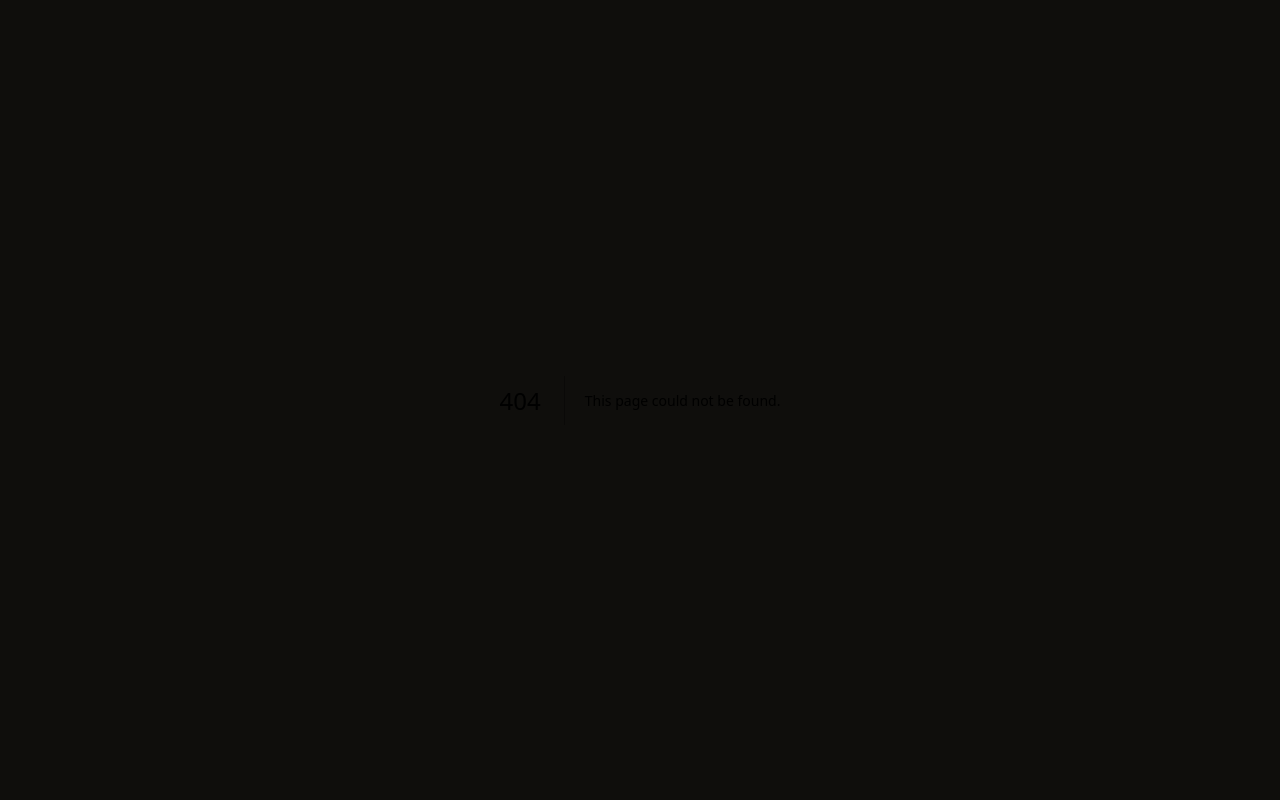
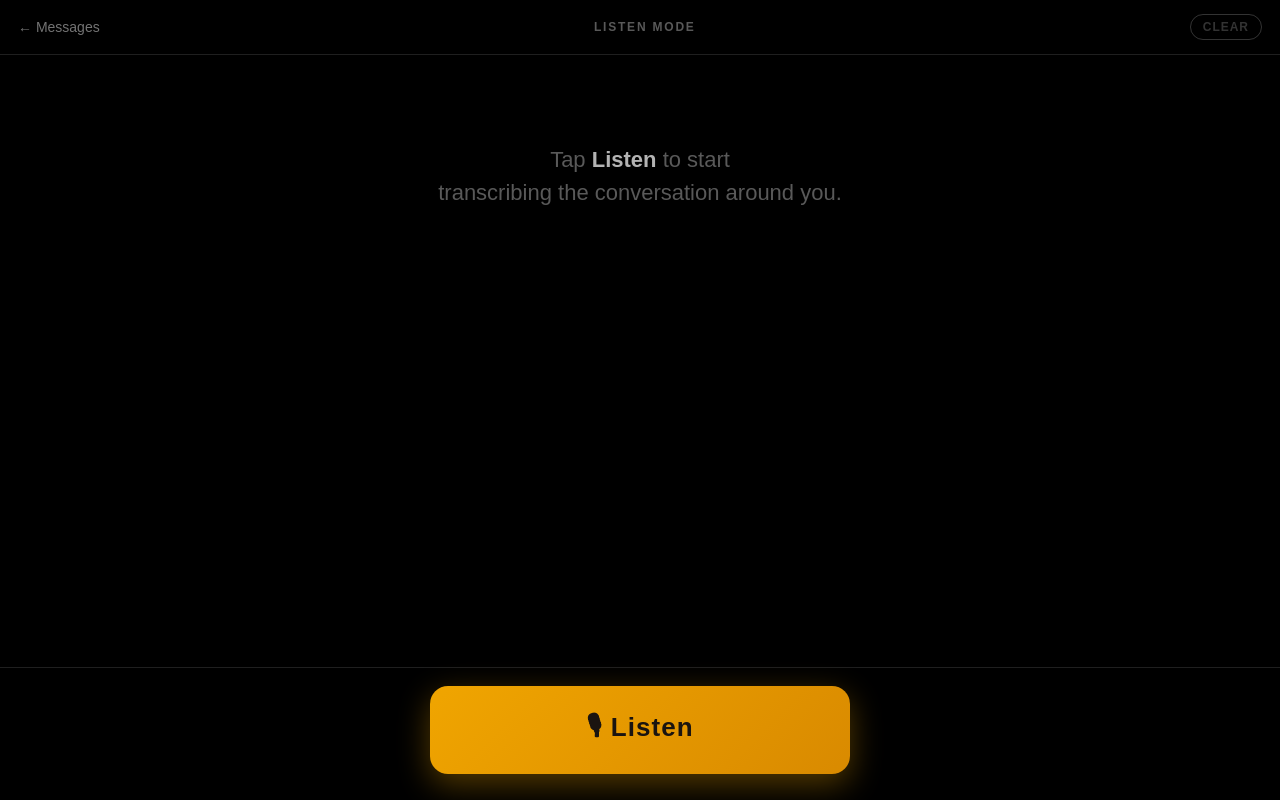
Before and after one commit to Soonermac24/grandpa-app, a Next.js app: page /listen in a window 1280 px wide. Before the commit this address had no page. Built offline with nearby package versions, Linux system fonts and the light colour scheme.

Commit message:
add /listen live transcription page, fix auto-scroll, expand QR sheet

```diff
--- /dev/null
+++ b/app/listen/page.jsx
@@ -0,0 +1,248 @@
+'use client'
+import { useEffect, useRef, useState } from 'react'
+import Link from 'next/link'
+
+const CHUNK_MS = 3500
+
+export default function ListenPage() {
+  const [listening, setListening] = useState(false)
+  const [transcripts, setTranscripts] = useState([])
+  const [error, setError] = useState('')
+
+  const streamRef = useRef(null)
+  const recorderRef = useRef(null)
+  const timerRef = useRef(null)
+  const listeningRef = useRef(false)
+
+  const transcribeChunk = async (blob) => {
+    try {
+      const fd = new FormData()
+      fd.append('audio', blob, 'chunk.webm')
+      const res = await fetch('/api/transcribe', { method: 'POST', body: fd })
+      const { text, error: apiError } = await res.json()
+      if (!apiError && text && text.trim()) {
+        setTranscripts(prev => [
+          { id: `${Date.now()}-${Math.random()}`, text: text.trim() },
+          ...prev,
+        ].slice(0, 60))
+      }
+    } catch {
+      // keep the loop going on single-chunk failures
+    }
+  }
+
+  const recordChunk = () => {
+    const stream = streamRef.current
+    if (!stream || !listeningRef.current) return
+
+    const chunks = []
+    const recorder = new MediaRecorder(stream, { mimeType: 'audio/webm' })
+    recorder.ondataavailable = e => { if (e.data.size > 0) chunks.push(e.data) }
+    recorder.onstop = () => {
+      const blob = new Blob(chunks, { type: 'audio/webm' })
+      if (blob.size > 0 && listeningRef.current) transcribeChunk(blob)
+      if (listeningRef.current) recordChunk()
+    }
+    recorderRef.current = recorder
+    recorder.start()
+    timerRef.current = setTimeout(() => {
+      if (recorder.state === 'recording') recorder.stop()
+    }, CHUNK_MS)
+  }
+
+  const startListening = async () => {
+    setError('')
+    try {
+      streamRef.current = await navigator.mediaDevices.getUserMedia({ audio: true })
+      listeningRef.current = true
+      setListening(true)
+      recordChunk()
+    } catch {
+      setError('Microphone access denied. Check browser settings.')
+    }
+  }
+
+  const stopListening = () => {
+    listeningRef.current = false
+    setListening(false)
+    clearTimeout(timerRef.current)
+    timerRef.current = null
+    const rec = recorderRef.current
+    if (rec && rec.state !== 'inactive') {
+      try { rec.stop() } catch {}
+    }
+    streamRef.current?.getTracks().forEach(t => t.stop())
+    streamRef.current = null
+  }
+
+  const clear = () => setTranscripts([])
+
+  useEffect(() => {
+    return () => {
+      listeningRef.current = false
+      clearTimeout(timerRef.current)
+      streamRef.current?.getTracks().forEach(t => t.stop())
+    }
+  }, [])
+
+  return (
+    <div style={{
+      minHeight: '100vh',
+      background: '#000',
+      color: '#fff',
+      display: 'flex',
+      flexDirection: 'column',
+      fontFamily: 'sans-serif',
+      userSelect: 'none',
+      WebkitUserSelect: 'none',
+    }}>
+      <div style={{
+        padding: '14px 18px',
+        display: 'flex', alignItems: 'center', justifyContent: 'space-between',
+        borderBottom: '1px solid rgba(255,255,255,0.12)',
+      }}>
+        <Link href="/read" style={{
+          color: 'rgba(255,255,255,0.45)', fontSize: 14,
+          textDecoration: 'none', padding: '4px 0',
+        }}>
+          ← Messages
+        </Link>
+        <div style={{
+          display: 'flex', alignItems: 'center', gap: 8,
+          color: listening ? '#ef4444' : 'rgba(255,255,255,0.35)',
+          fontSize: 12, letterSpacing: '0.15em', textTransform: 'uppercase',
+          fontWeight: 700,
+        }}>
+          {listening && <span className="listen-dot" />}
+          {listening ? 'Listening' : 'Listen Mode'}
+        </div>
+        <button
+          onClick={clear}
+          disabled={transcripts.length === 0}
+          style={{
+            background: 'transparent',
+            border: '1px solid rgba(255,255,255,0.2)',
+            color: transcripts.length === 0 ? 'rgba(255,255,255,0.2)' : 'rgba(255,255,255,0.7)',
+            borderRadius: 14,
+            padding: '5px 12px',
+            fontSize: 12, fontWeight: 600,
+            letterSpacing: '0.08em', textTransform: 'uppercase',
+            cursor: transcripts.length === 0 ? 'not-allowed' : 'pointer',
+            fontFamily: 'sans-serif',
+          }}
+        >
+          Clear
+        </button>
+      </div>
+
+      <div style={{
+        flex: 1,
+        overflowY: 'auto',
+        padding: '28px 22px 40px',
+        display: 'flex',
+        flexDirection: 'column',
+      }}>
+        {transcripts.length === 0 && !listening && (
+          <div style={{
+            textAlign: 'center', marginTop: 60,
+            color: 'rgba(255,255,255,0.35)', fontSize: 22,
+            lineHeight: 1.5, padding: '0 20px',
+          }}>
+            Tap <strong style={{ color: 'rgba(255,255,255,0.7)' }}>Listen</strong> to start<br />
+            transcribing the conversation around you.
+          </div>
+        )}
+        {transcripts.length === 0 && listening && (
+          <div style={{
+            textAlign: 'center', marginTop: 60,
+            color: 'rgba(255,255,255,0.45)', fontSize: 22, fontStyle: 'italic',
+          }}>
+            Listening…
+          </div>
+        )}
+        {transcripts.map((t, i) => (
+          <div
+            key={t.id}
+            style={{
+              fontSize: i === 0 ? 'clamp(48px, 8vw, 72px)' : 'clamp(30px, 5.5vw, 48px)',
+              fontWeight: i === 0 ? 500 : 300,
+              lineHeight: 1.3,
+              marginBottom: 28,
+              color: i === 0
+                ? '#ffffff'
+                : `rgba(255,255,255,${Math.max(0.25, 0.85 - i * 0.15)})`,
+              animation: i === 0 ? 'fadeIn 0.3s ease' : 'none',
+            }}
+          >
+            {t.text}
+          </div>
+        ))}
+      </div>
+
+      {error && (
+        <div style={{
+          padding: '12px 20px', background: 'rgba(239,68,68,0.12)',
+          color: '#fca5a5', fontSize: 15, textAlign: 'center',
+          borderTop: '1px solid rgba(239,68,68,0.3)',
+        }}>
+          {error}
+        </div>
+      )}
+
+      <div style={{
+        padding: '18px 20px 26px',
+        borderTop: '1px solid rgba(255,255,255,0.12)',
+        display: 'flex', justifyContent: 'center',
+        background: '#000',
+      }}>
+        {!listening ? (
+          <button
+            onClick={startListening}
+            style={{
+              width: '100%', maxWidth: 420,
+              padding: '22px 28px',
+              fontSize: 26, fontWeight: 700,
+              background: 'linear-gradient(135deg, #f0a500, #d98a00)',
+              color: '#1a1410', border: 'none',
+              borderRadius: 18, cursor: 'pointer',
+              fontFamily: 'sans-serif',
+              letterSpacing: '0.04em',
+              boxShadow: '0 10px 32px rgba(240,165,0,0.35)',
+            }}
+          >
+            🎙  Listen
+          </button>
+        ) : (
+          <button
+            onClick={stopListening}
+            style={{
+              width: '100%', maxWidth: 420,
+              padding: '22px 28px',
+              fontSize: 26, fontWeight: 700,
+              background: 'linear-gradient(135deg, #ef4444, #dc2626)',
+              color: '#fff', border: 'none',
+              borderRadius: 18, cursor: 'pointer',
+              fontFamily: 'sans-serif',
+              letterSpacing: '0.04em',
+              boxShadow: '0 10px 32px rgba(239,68,68,0.4)',
+            }}
+          >
+            ⏹  Stop
+          </button>
+        )}
+      </div>
+
+      <style>{`
+        @keyframes fadeIn { from{opacity:0;transform:translateY(-6px)} to{opacity:1;transform:translateY(0)} }
+        .listen-dot {
+          width: 9px; height: 9px; border-radius: 50%;
+          background: #ef4444; box-shadow: 0 0 8px #ef4444;
+          animation: pulseDot 1.1s infinite;
+          display: inline-block;
+        }
+        @keyframes pulseDot { 0%,100%{opacity:1} 50%{opacity:0.35} }
+        ::-webkit-scrollbar { display: none; }
+      `}</style>
+    </div>
+  )
+}
--- a/public/print-qr.html
+++ b/public/print-qr.html
@@ -137,6 +137,12 @@
       <div class="label">Papa's app — scan to install</div>
       <div class="hint">Add to Home Screen for push notifications</div>
     </div>
+
+    <div class="card">
+      <img src="qr-listen.png" alt="QR code linking to Papa App listen page" />
+      <div class="label">Papa's Listen Mode</div>
+      <div class="hint">Live transcription for in-person conversations</div>
+    </div>
   </div>
 
   <div class="display-url">
--- a/scripts/generate-qr.js
+++ b/scripts/generate-qr.js
@@ -4,8 +4,9 @@ const path = require('path')
 const BASE = 'https://grandpa-app-roan.vercel.app'
 
 const targets = [
-  { url: `${BASE}/talk`, out: 'public/qr-talk.png' },
-  { url: `${BASE}/read`, out: 'public/qr-read.png' },
+  { url: `${BASE}/talk`,   out: 'public/qr-talk.png' },
+  { url: `${BASE}/read`,   out: 'public/qr-read.png' },
+  { url: `${BASE}/listen`, out: 'public/qr-listen.png' },
 ]
 
 const options = {
```
Also changed, not shown: app/display/page.jsx (+6 -3 lines), app/read/page.jsx (+25 -7 lines), public/manifest.json, public/qr-listen.png (added).
